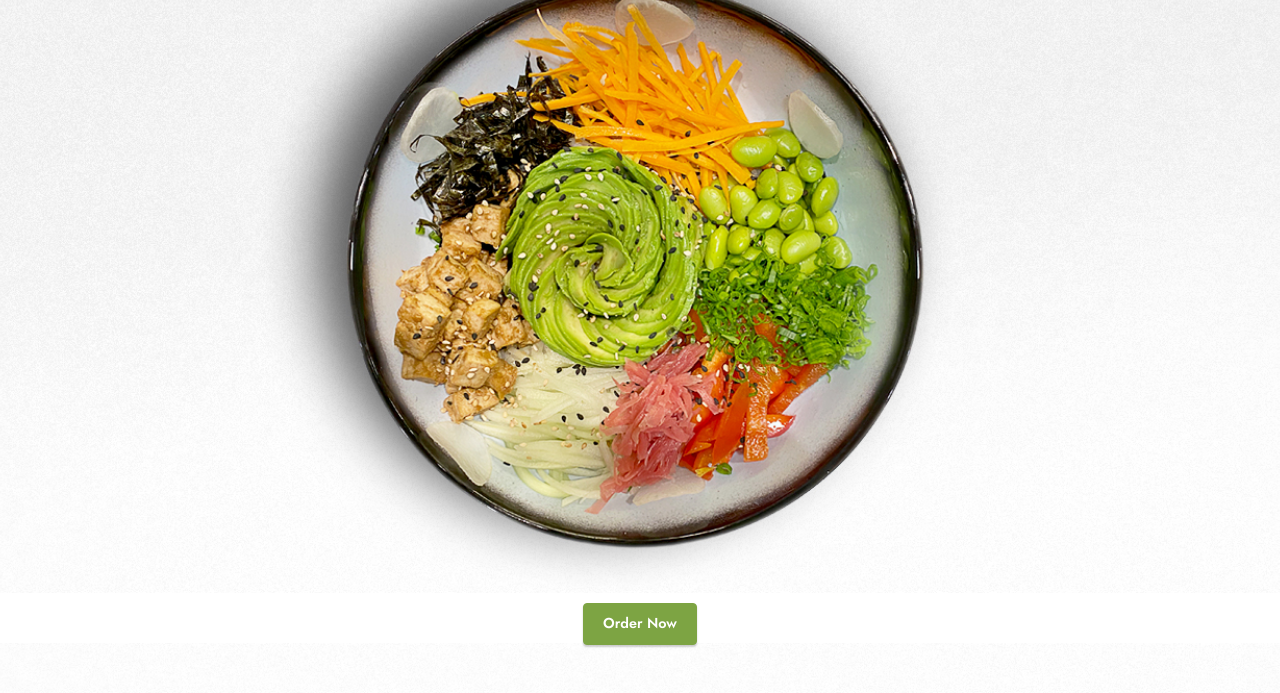
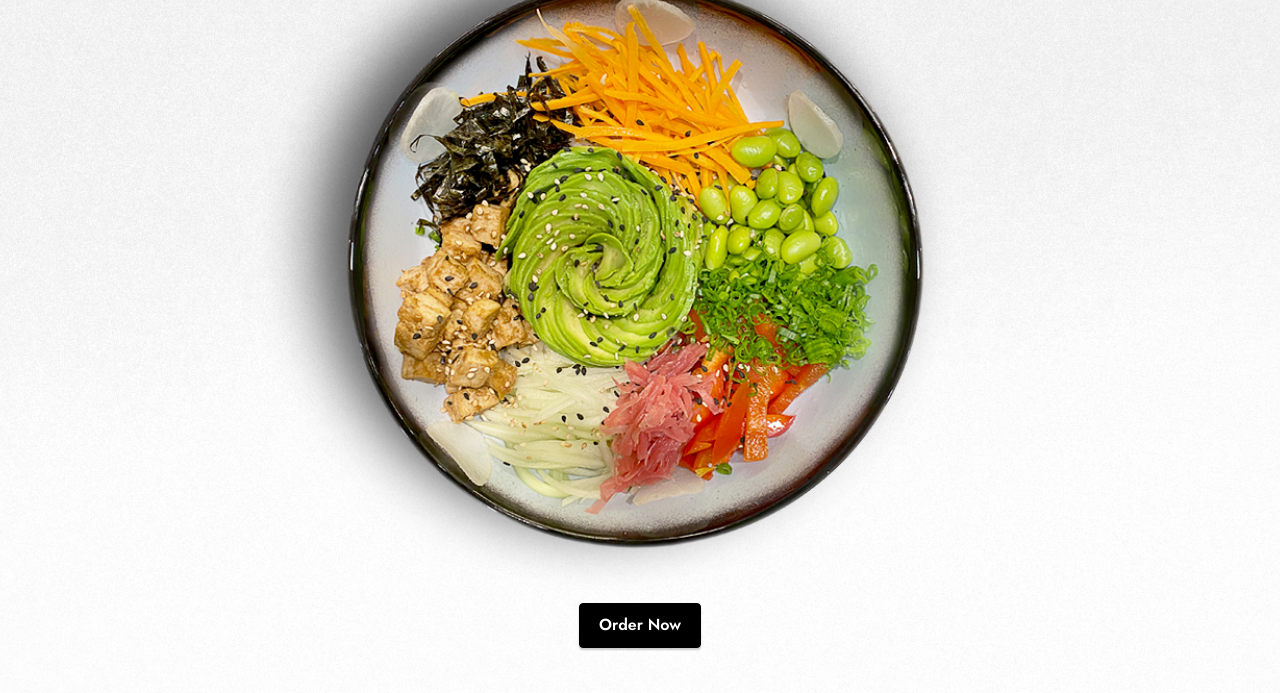
Before and after one commit to greentherapyco/greentherapyco.github.io, a plain HTML site: page index.html in a window 1280 px wide. Shown: the part 107-800 px from the top of the page. Drawn offline with Linux system fonts and the light colour scheme.

Commit message:
Update index.html

```diff
--- a/index.html
+++ b/index.html
@@ -75,7 +75,7 @@
     </div>
 </section>
 
-<section class="content5 cid-sGfhzZaI31" id="content5-5" style="top:-100px;height: 50px;">
+<section class="content5 cid-sGfhzZaI31" id="content5-5" style="top:-100px;height: 50px;background-color:transparent;">
 
     <div class="container">
         <div class="row justify-content-center">
@@ -83,7 +83,7 @@
 
 
                 <!--p class="mbr-text mbr-fonts-style display-7"><strong>SALAD IS NOT JUST A SIDE DISH,<br>IT'S THE WHOLE MEAL.</strong></p-->
-				<div class="mbr-section-btn align-center"><a class="btn btn-primary display-4" href="https://order.greentherapycompany.com">Order Now</a></div>
+				<div class="mbr-section-btn align-center"><a class="btn btn-primary display-3" href="https://order.greentherapycompany.com" style="background-color:#000000 !important;border-color:#000000 !important;">Order Now</a></div>
             </div>
         </div>
     </div>
```
